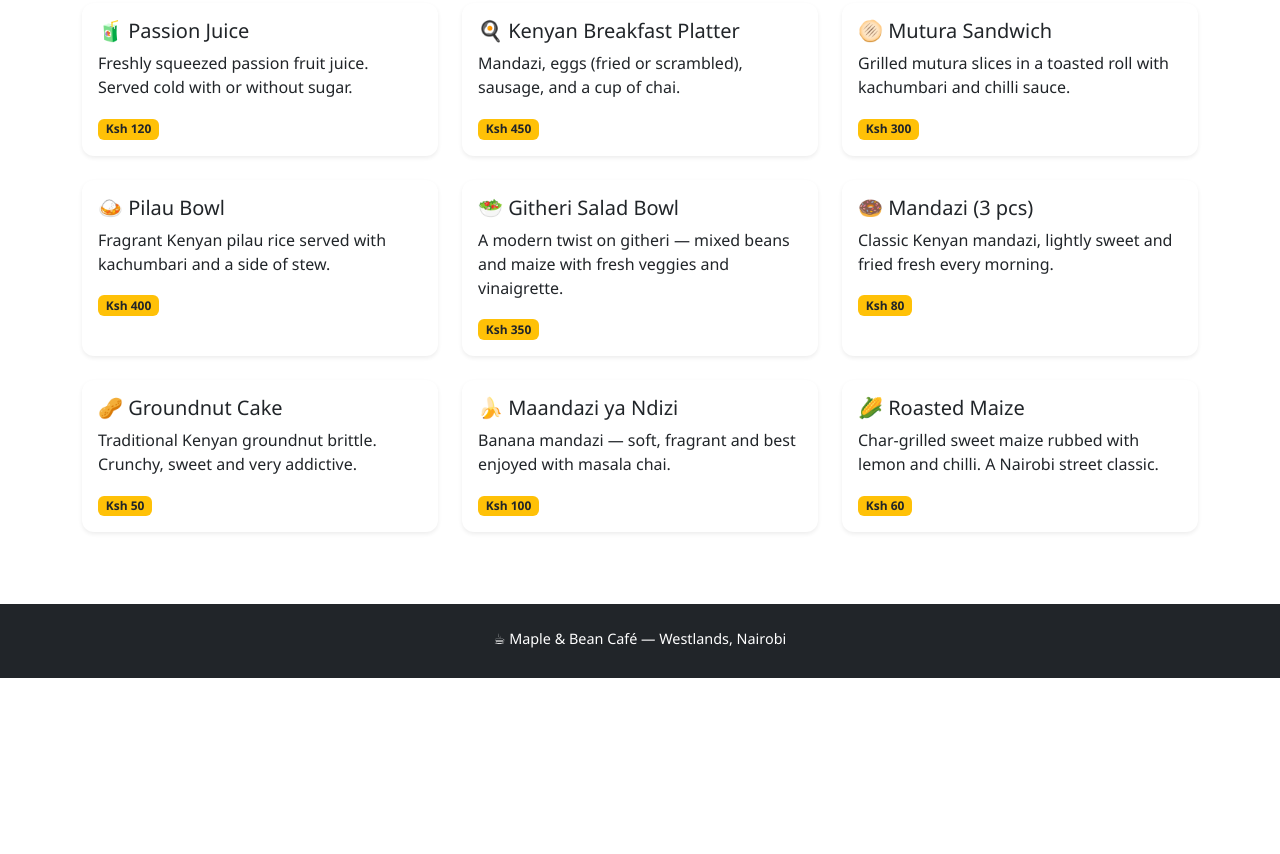
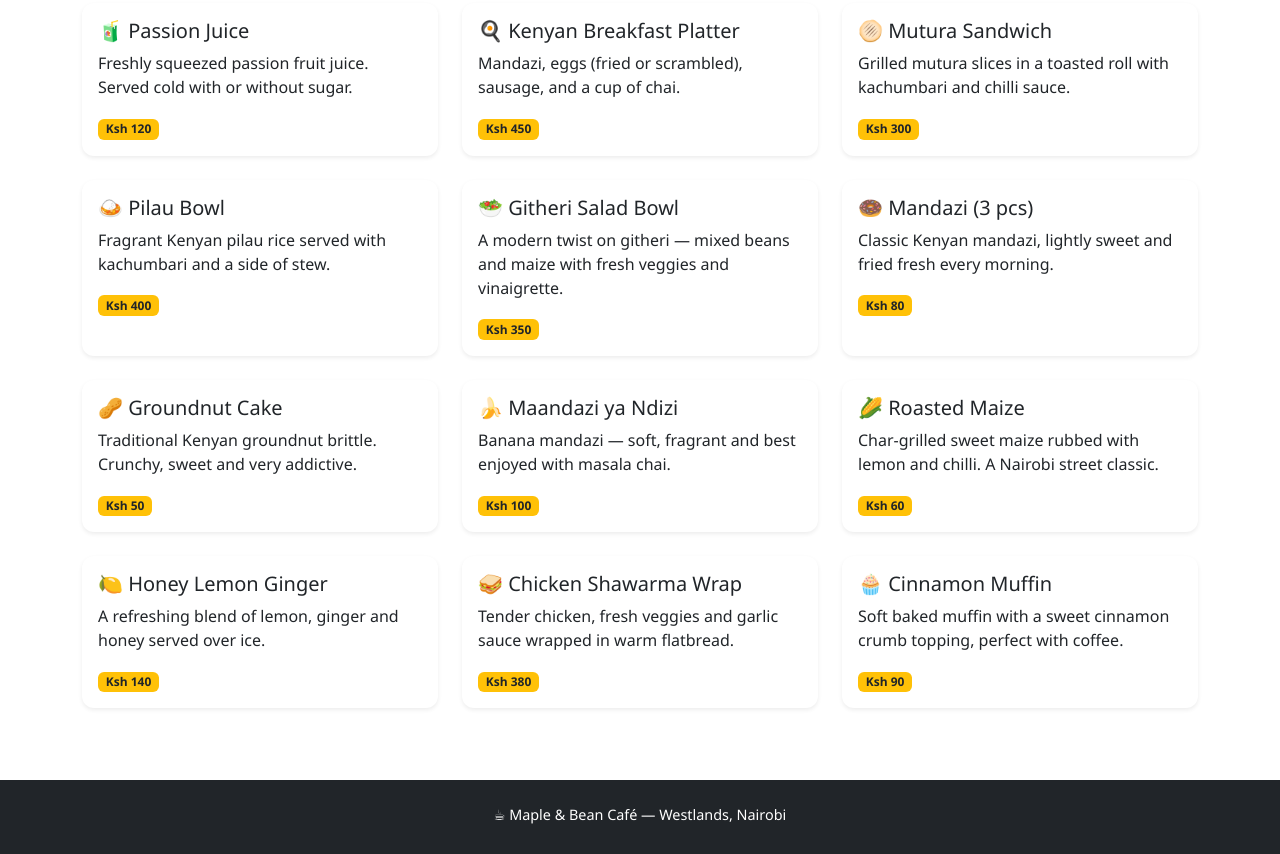
Before and after one commit to muirurijeff/maple-bean-cafe, a plain HTML site: page menu.html in a window 1280 px wide. Shown: the part 594-1448 px from the top of the page. Before the commit the page ends 1272 px from the top, so only its background shows below. Drawn offline with nearby package versions, Linux system fonts and the light colour scheme.

Commit message:
Add three new menu items

```diff
--- a/menu.html
+++ b/menu.html
@@ -178,6 +178,36 @@
           </div>
         </div>
 
+        <div class="col-md-4 mb-4 menu-item" data-category="drinks">
+          <div class="card h-100 shadow-sm">
+            <div class="card-body">
+              <h5 class="card-title">🍋 Honey Lemon Ginger</h5>
+              <p class="card-text">A refreshing blend of lemon, ginger and honey served over ice.</p>
+              <span class="badge bg-warning text-dark">Ksh 140</span>
+            </div>
+          </div>
+        </div>
+
+        <div class="col-md-4 mb-4 menu-item" data-category="food">
+          <div class="card h-100 shadow-sm">
+            <div class="card-body">
+              <h5 class="card-title">🥪 Chicken Shawarma Wrap</h5>
+              <p class="card-text">Tender chicken, fresh veggies and garlic sauce wrapped in warm flatbread.</p>
+              <span class="badge bg-warning text-dark">Ksh 380</span>
+            </div>
+          </div>
+        </div>
+
+        <div class="col-md-4 mb-4 menu-item" data-category="snacks">
+          <div class="card h-100 shadow-sm">
+            <div class="card-body">
+              <h5 class="card-title">🧁 Cinnamon Muffin</h5>
+              <p class="card-text">Soft baked muffin with a sweet cinnamon crumb topping, perfect with coffee.</p>
+              <span class="badge bg-warning text-dark">Ksh 90</span>
+            </div>
+          </div>
+        </div>
+
       </div>
     </div>
   </section>
```
